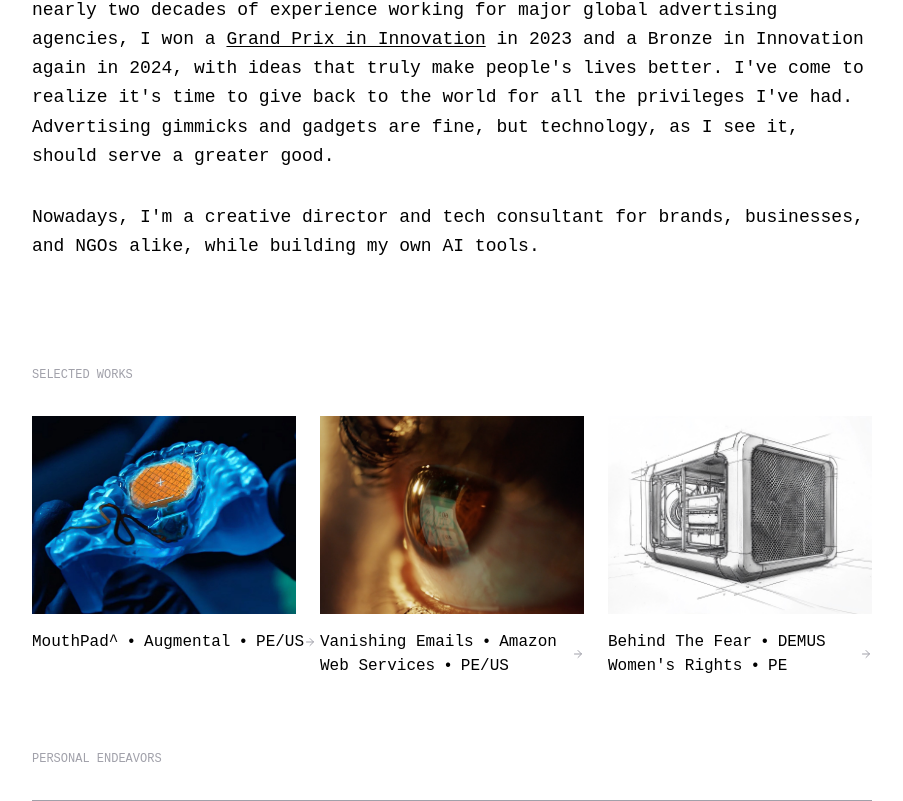
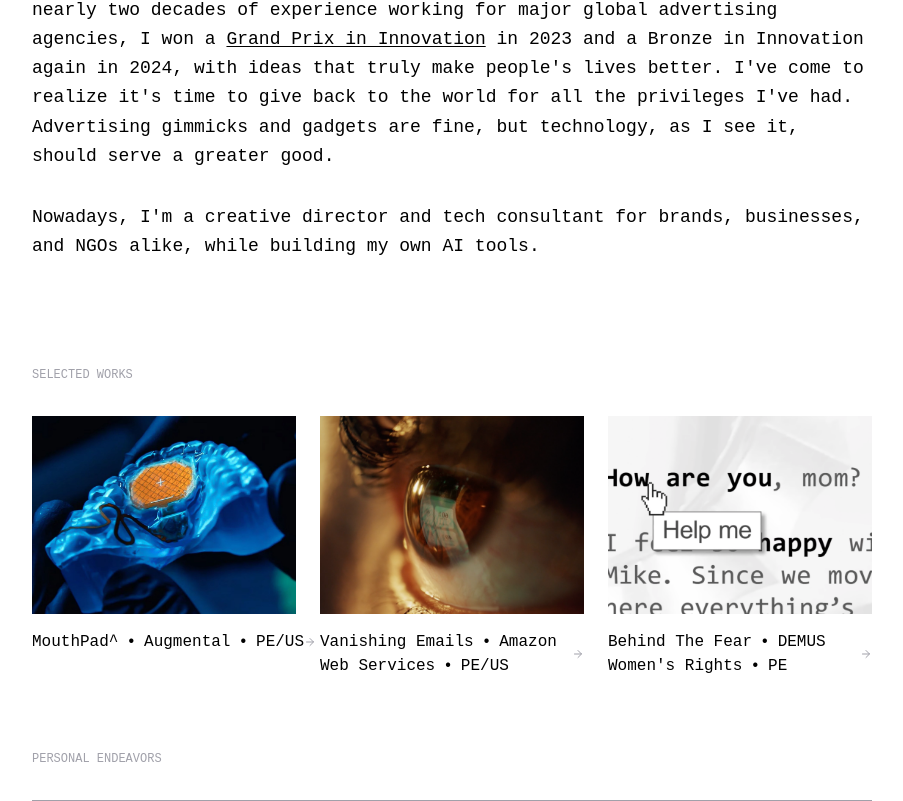
Before and after one commit to miguelcastroe/miguelcastrocreativetech, a React (Vite) app: page / in a window 1280 px wide. Shown: the part 479-1280 px from the top of the page, without its empty margins (188-1091 px from the left). Built offline with nearby package versions, Linux system fonts and the light colour scheme; a web font is replaced by a local one.

Commit message:
Update thumbnail for Behind The Fear
Replaced the existing thumbnail for the Behind The Fear project with a new image to enhance visual representation.
[skip gpt_engineer]

```diff
--- a/src/components/WorksSection.tsx
+++ b/src/components/WorksSection.tsx
@@ -51,7 +51,7 @@ const WorksSection = () => {
         <Link to="/behind-the-fear" className="group">
           <div className="relative aspect-[4/3] mb-4 overflow-hidden">
             <img
-              src="/lovable-uploads/c03d6e3b-ea94-4de7-982c-662c9aa2a1b9.png"
+              src="/lovable-uploads/cdff836d-314c-411a-8c34-92e6d29304bb.png"
               alt="Behind The Fear Project"
               className="object-cover w-full h-full transition-transform duration-500 group-hover:scale-105"
             />
```
Also changed, not shown: public/lovable-uploads/cdff836d-314c-411a-8c34-92e6d29304bb.png (added).
